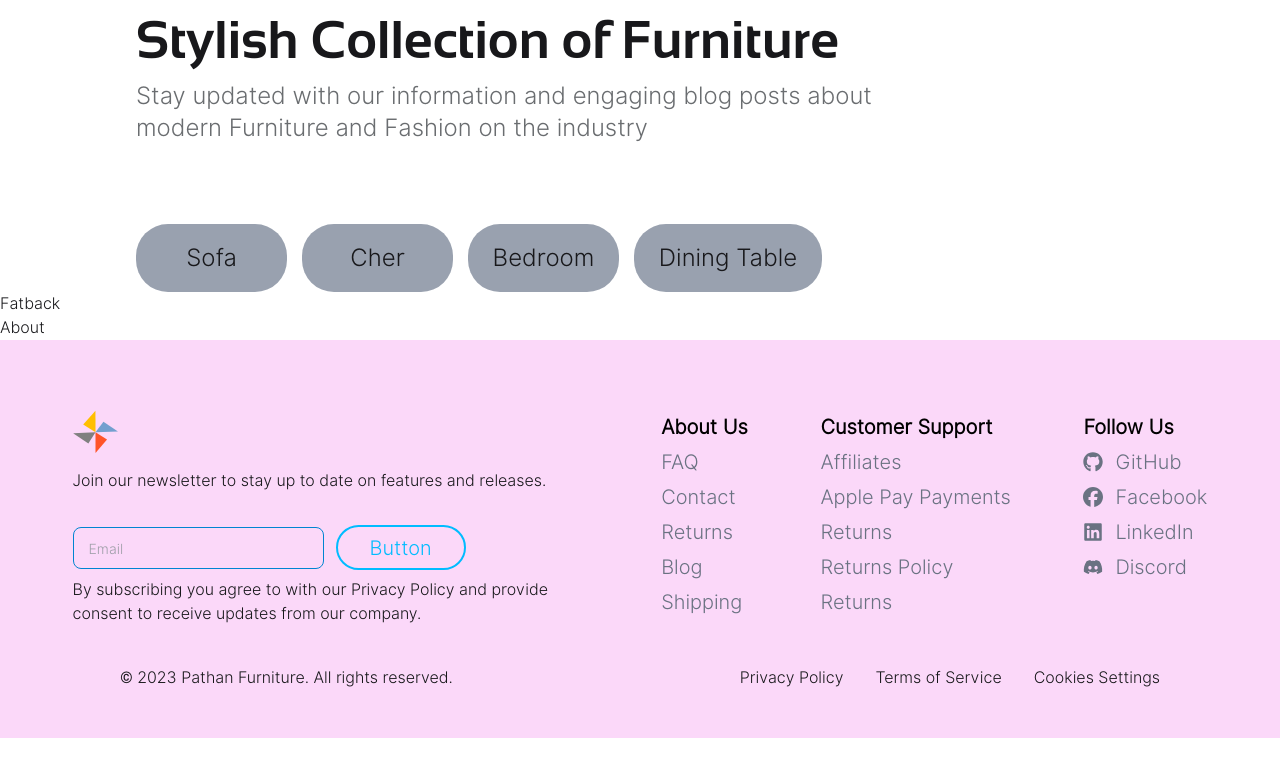
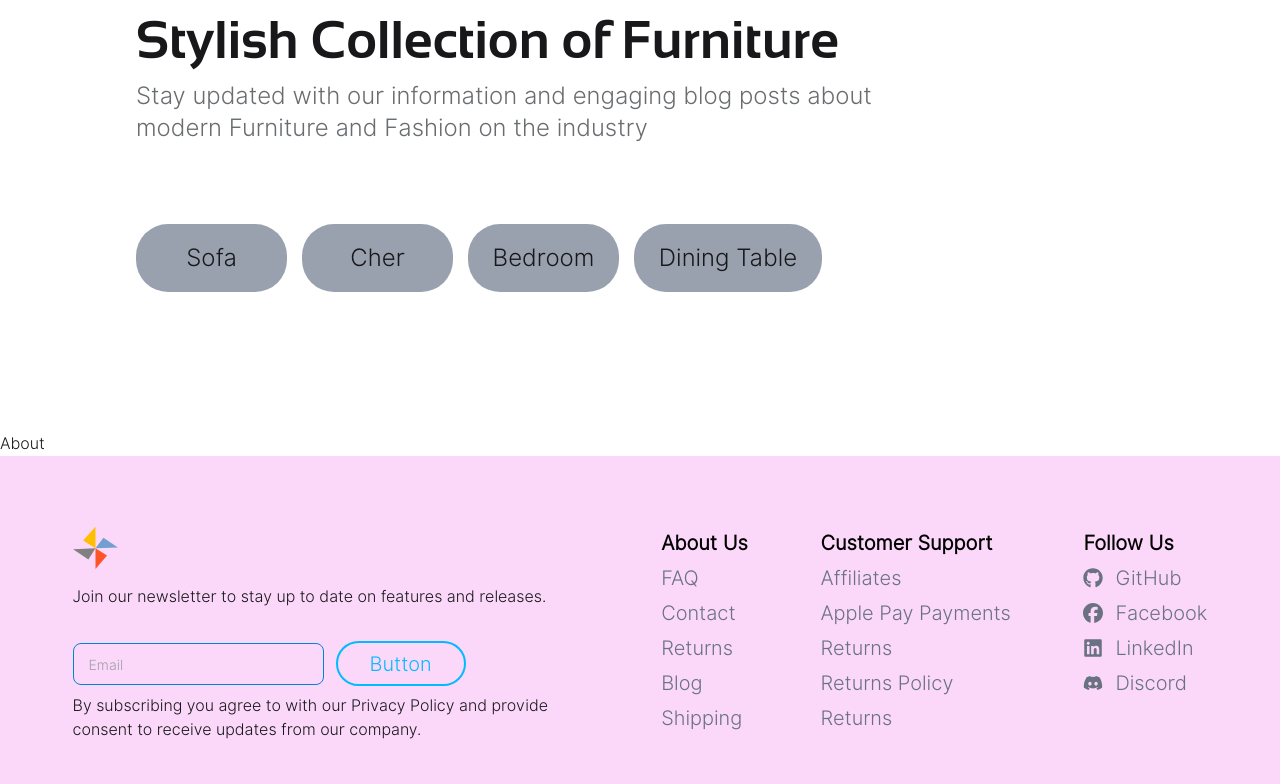
Before and after one commit to AshrafulPatHan/pathan-Furniture, a React (Vite) app: page / in a window 1280 px wide. Shown: the part 901-1685 px from the top of the page. Before the commit the page ends 1639 px from the top, so only its background shows below. Built offline with nearby package versions, Linux system fonts and the light colour scheme.

Commit message:
add frunitor section

```diff
--- a/src/Components/Home/Fatback.jsx
+++ b/src/Components/Home/Fatback.jsx
@@ -2,8 +2,10 @@ import React from 'react';
 
 const Fatback = () => {
     return (
-        <div>
-            Fatback
+        <div className='flex flex-col items-center mx-[136px] '>
+            <div>
+
+            </div>
         </div>
     );
 };
--- a/src/Components/Home/Hero.jsx
+++ b/src/Components/Home/Hero.jsx
@@ -8,7 +8,7 @@ import { FaArrowRight } from "react-icons/fa6";
 const Hero = () => {
     return (
         <div>
-            <div className='flex flex-row items-center justify-between mx-34 mt-24 mb-[176px] '>
+            <div className='flex flex-row items-center justify-between mx-[136px] mt-24 mb-[176px] '>
                 <div>
                     <h2 className='font-[Sansation] text-[56px]/[50px] '>Discover the Latest</h2>
                     <h2 className='font-[Sansation] text-[56px]  '>Furniture Trends</h2>
--- a/src/Components/Home/Top_Product.jsx
+++ b/src/Components/Home/Top_Product.jsx
@@ -3,7 +3,7 @@ import React from 'react';
 const Top_Product = () => {
     return (
         <div>
-            <div className='flex flex-col items-start ml-34 '>
+            <div className='flex flex-col items-start ml-34 mb-[140px] '>
                 <div className='Sansation'>
                     <h3 className='font-bold text-[53px] '>Stylish Collection of Furniture</h3>
                 </div>
```
